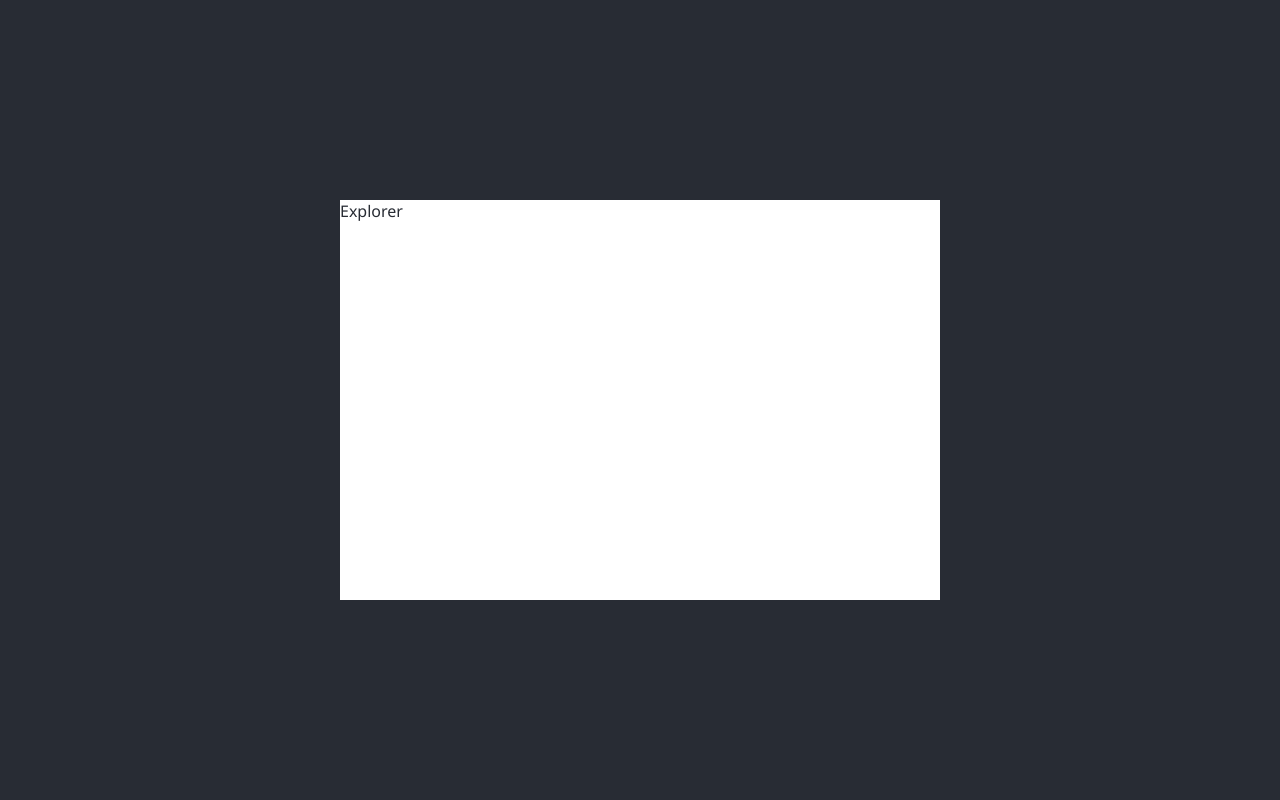
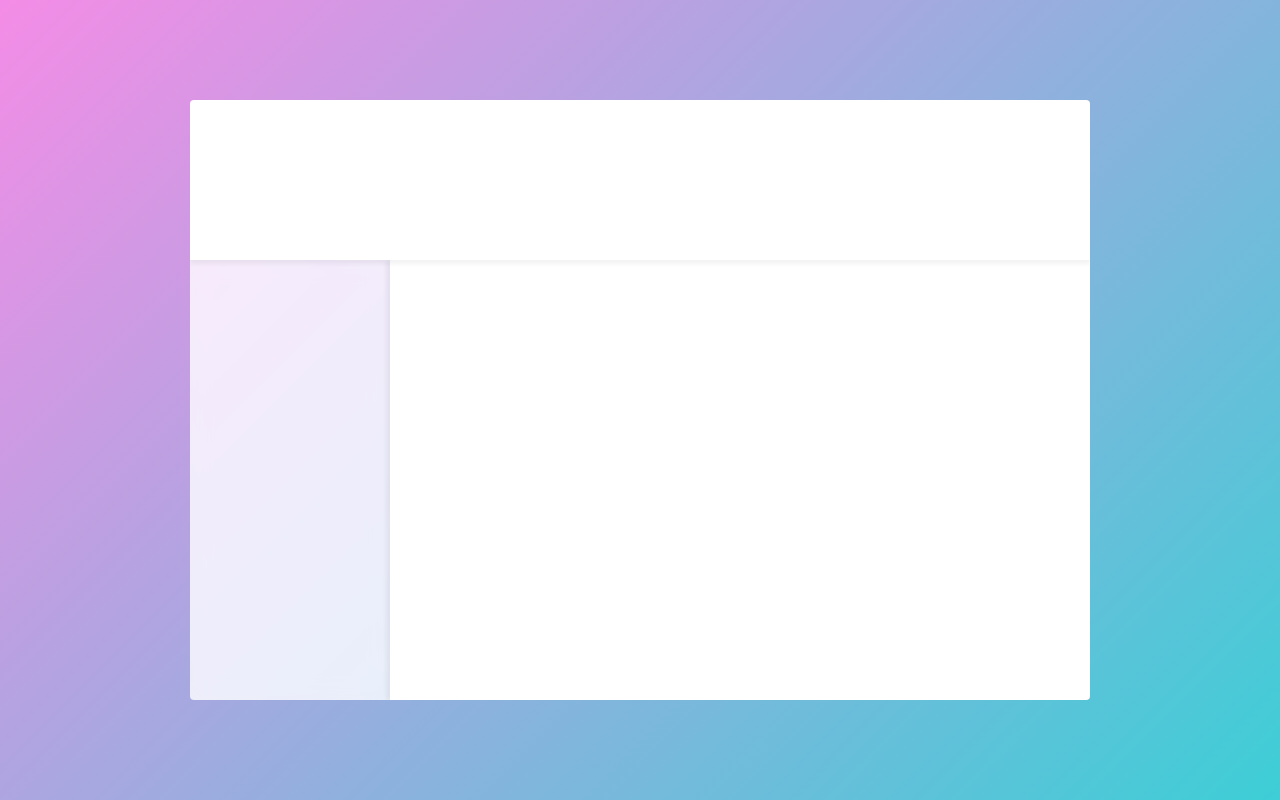
Before and after one commit to vdbongard/explorer, a React (Create React App) app: page / in a window 1280 px wide. Built offline with nearby package versions, Linux system fonts and the light colour scheme.

Commit message:
Grid layout with sidebar blur

```diff
--- a/src/App.scss
+++ b/src/App.scss
@@ -1,7 +1,8 @@
 @import 'styles/variables.scss';
 
 .App {
-  background-color: #282c34;
+  background: rgb(244, 140, 230);
+  background: linear-gradient(135deg, rgba(244, 140, 230, 1) 0%, rgba(61, 206, 214, 1) 100%);
   min-height: 100vh;
   display: flex;
   align-items: center;
--- /dev/null
+++ b/src/components/Content/Content.scss
@@ -0,0 +1,8 @@
+@import '../../styles/variables.scss';
+
+.Content {
+  background-color: white;
+  border-bottom-right-radius: $border-radius;
+  box-shadow: -4px 0 4px rgba(0, 0, 0, 0.05);
+  z-index: 1;
+}
--- /dev/null
+++ b/src/components/Content/Content.tsx
@@ -0,0 +1,8 @@
+import React, { FC, ReactElement } from 'react';
+import './Content.scss';
+
+const Content: FC = (): ReactElement => {
+  return <div className="Content"></div>;
+};
+
+export default Content;
--- a/src/components/Explorer/Explorer.scss
+++ b/src/components/Explorer/Explorer.scss
@@ -1,6 +1,26 @@
+@import '../../styles/variables.scss';
+
 .Explorer {
-  background-color: #fff;
-  width: 600px;
-  height: 400px;
-  color: #282c34;
+  width: 900px;
+  height: 600px;
+  color: $color-text;
+  overflow: hidden;
+  display: grid;
+  grid-template-columns: 200px 1fr;
+  grid-template-rows: 160px 1fr;
+  grid-template-areas:
+    'Header Header'
+    'Sidebar Content';
+
+  .Header {
+    grid-area: Header;
+  }
+
+  .Sidebar {
+    grid-area: Sidebar;
+  }
+
+  .Content {
+    grid-area: Content;
+  }
 }
--- a/src/components/Explorer/Explorer.tsx
+++ b/src/components/Explorer/Explorer.tsx
@@ -1,8 +1,17 @@
 import React, { FC, ReactElement } from 'react';
 import './Explorer.scss';
+import Header from '../Header/Header';
+import Sidebar from '../Sidebar/Sidebar';
+import Content from '../Content/Content';
 
 const Explorer: FC = (): ReactElement => {
-  return <div className="Explorer">Explorer</div>;
+  return (
+    <div className="Explorer">
+      <Header />
+      <Sidebar />
+      <Content />
+    </div>
+  );
 };
 
 export default Explorer;
--- /dev/null
+++ b/src/components/Header/Header.scss
@@ -0,0 +1,9 @@
+@import '../../styles/variables.scss';
+
+.Header {
+  background-color: white;
+  box-shadow: 0 4px 4px rgba(0, 0, 0, 0.05);
+  z-index: 2;
+  border-top-left-radius: $border-radius;
+  border-top-right-radius: $border-radius;
+}
--- /dev/null
+++ b/src/components/Header/Header.tsx
@@ -0,0 +1,8 @@
+import React, { FC, ReactElement } from 'react';
+import './Header.scss';
+
+const Header: FC = (): ReactElement => {
+  return <div className="Header"></div>;
+};
+
+export default Header;
--- /dev/null
+++ b/src/components/Sidebar/Sidebar.scss
@@ -0,0 +1,7 @@
+@import '../../styles/variables.scss';
+
+.Sidebar {
+  background: rgba(white, 0.8);
+  backdrop-filter: blur(10px) saturate(125%);
+  border-bottom-left-radius: $border-radius;
+}
--- /dev/null
+++ b/src/components/Sidebar/Sidebar.tsx
@@ -0,0 +1,8 @@
+import React, { FC, ReactElement } from 'react';
+import './Sidebar.scss';
+
+const Sidebar: FC = (): ReactElement => {
+  return <div className="Sidebar"></div>;
+};
+
+export default Sidebar;
--- a/src/styles/_variables.scss
+++ b/src/styles/_variables.scss
@@ -0,0 +1,2 @@
+$color-text: rgba(black, 0.8);
+$border-radius: 4px;
```
